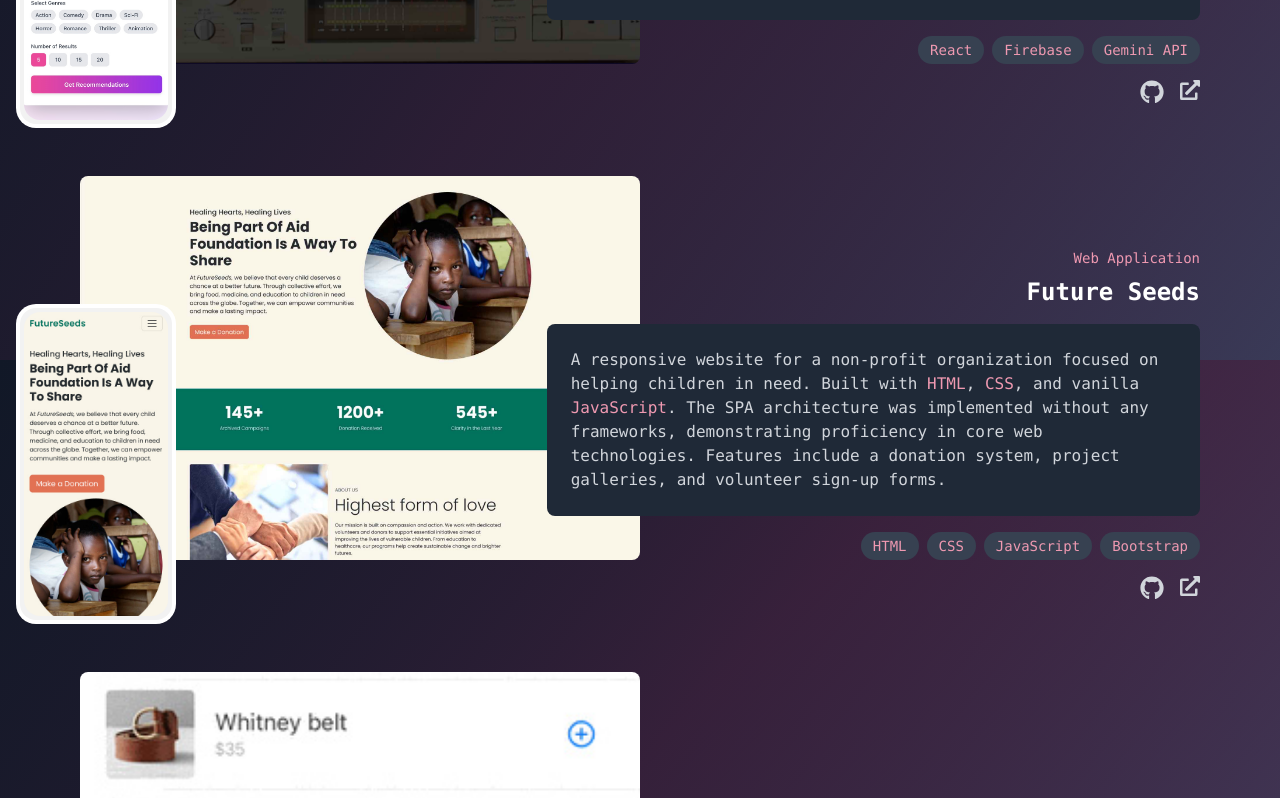
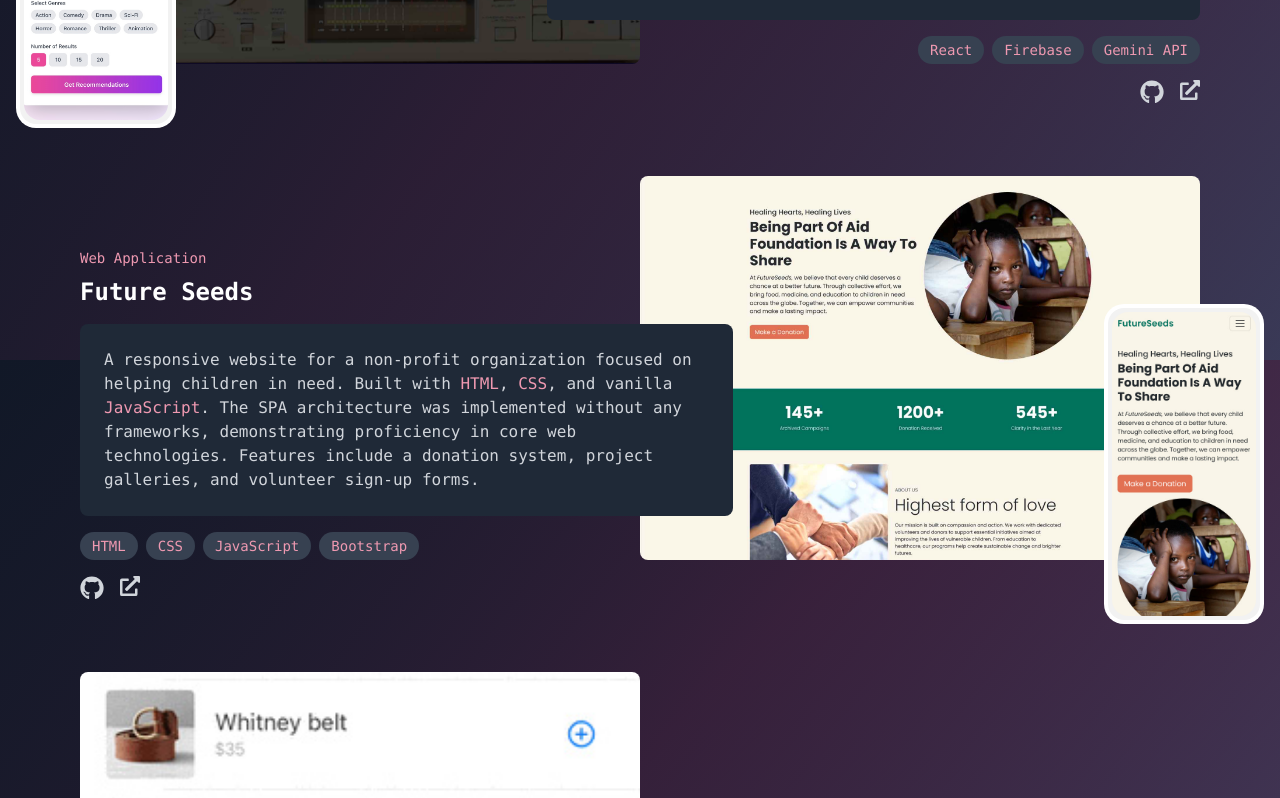
Before and after one commit to shop2008/my-portfolio, a Next.js app: page / in a window 1280 px wide. Shown: the part 2040-2838 px from the top of the page. Built offline with nearby package versions, Linux system fonts and the light colour scheme.

Commit message:
add reverse to projectcard

```diff
--- a/src/components/ProjectCard.tsx
+++ b/src/components/ProjectCard.tsx
@@ -13,6 +13,7 @@ interface ProjectCardProps {
   githubLink: string;
   technologies: string[];
   category: string;
+  reversed?: boolean; // New prop for reversing layout
 }
 
 export default function ProjectCard({
@@ -24,13 +25,16 @@ export default function ProjectCard({
   githubLink,
   technologies,
   category,
+  reversed = false, // Default to false
 }: ProjectCardProps) {
   return (
     <motion.div
       initial={{ opacity: 0, y: 50 }}
       animate={{ opacity: 1, y: 0 }}
       transition={{ duration: 0.5 }}
-      className="flex flex-col md:flex-row justify-between items-center relative py-10 px-4 md:px-0"
+      className={`flex flex-col ${
+        reversed ? "md:flex-row-reverse" : "md:flex-row"
+      } justify-between items-center relative py-10 px-4 md:px-0`}
     >
       <div className="relative w-full md:w-1/2 aspect-video md:aspect-auto md:h-96 mb-8 md:mb-0">
         <motion.div
@@ -52,7 +56,9 @@ export default function ProjectCard({
             animate={{ opacity: 1, y: 0 }}
             transition={{ duration: 0.3, delay: 0.1 }}
             whileHover={{ y: -10 }}
-            className="absolute -bottom-16 -left-8 md:-left-16 w-32 md:w-40 h-64 md:h-80"
+            className={`absolute -bottom-16 ${
+              reversed ? "md:-right-16 -right-8" : "md:-left-16 -left-8"
+            } w-32 md:w-40 h-64 md:h-80`}
           >
             <svg
               className="w-full h-full"
@@ -100,10 +106,22 @@ export default function ProjectCard({
         initial={{ opacity: 0, x: 50 }}
         animate={{ opacity: 1, x: 0 }}
         transition={{ duration: 0.5, delay: 0.2 }}
-        className="w-full md:w-7/12 flex flex-col justify-between md:absolute md:right-0 md:bottom-0"
+        className={`w-full md:w-7/12 flex flex-col justify-between ${
+          reversed ? "md:left-0" : "md:right-0"
+        } md:absolute md:bottom-0`}
       >
-        <h3 className="text-primary text-sm text-right">{category}</h3>
-        <h3 className="text-xl md:text-2xl font-semibold text-white mt-2 text-right">
+        <h3
+          className={`text-primary text-sm ${
+            reversed ? "text-left" : "text-right"
+          }`}
+        >
+          {category}
+        </h3>
+        <h3
+          className={`text-xl md:text-2xl font-semibold text-white mt-2 ${
+            reversed ? "text-left" : "text-right"
+          }`}
+        >
           {title}
         </h3>
         <motion.p
@@ -115,7 +133,11 @@ export default function ProjectCard({
         >
           {description}
         </motion.p>
-        <div className="flex flex-wrap gap-2 my-4 justify-start md:justify-end">
+        <div
+          className={`flex flex-wrap gap-2 my-4 justify-start ${
+            reversed ? "md:justify-start" : "md:justify-end"
+          }`}
+        >
           {technologies.map((tech, index) => (
             <motion.span
               key={index}
@@ -126,7 +148,9 @@ export default function ProjectCard({
             </motion.span>
           ))}
         </div>
-        <div className="flex gap-4 justify-end">
+        <div
+          className={`flex gap-4 ${reversed ? "justify-start" : "justify-end"}`}
+        >
           <motion.a
             whileHover={{ scale: 1.2 }}
             href={githubLink}
--- a/src/components/Projects.tsx
+++ b/src/components/Projects.tsx
@@ -86,6 +86,7 @@ export default function Projects() {
             githubLink={project.githubLink}
             technologies={project.technologies}
             category={project.category}
+            reversed={index % 2 != 0}
           />
         ))}
       </div>
```
